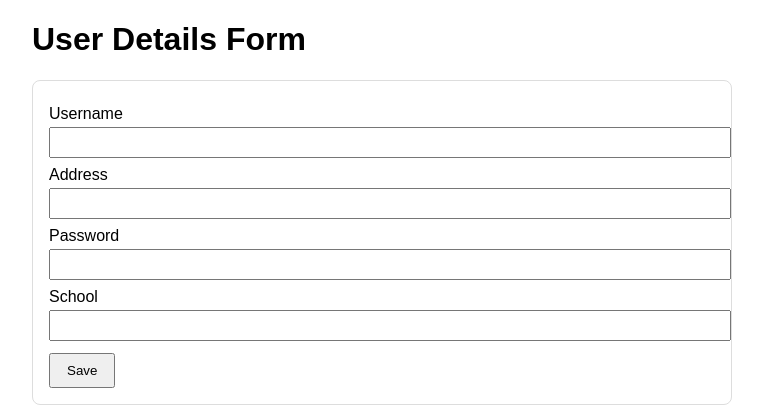
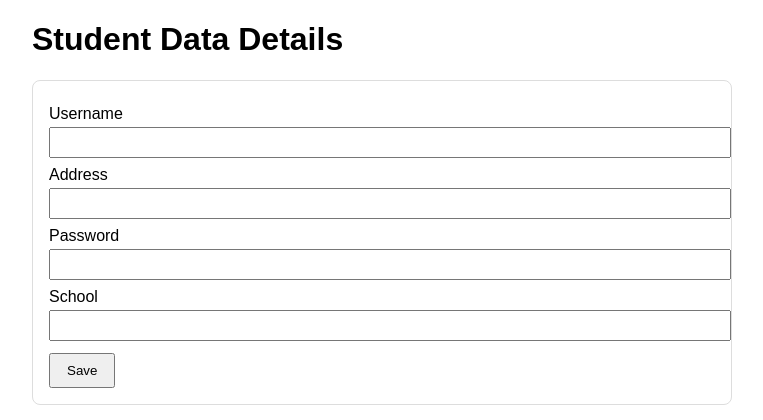
Before and after one commit to SanketNalage/DevOps-Project-Two-Tier-Flask-App-using-AWS, a Flask app: page / in a window 1280 px wide. Shown: the top 420 px of the page, without its empty margins (258-1021 px from the left). Run offline with Flask 3, Linux system fonts and the light colour scheme; data that the repository does not hold is empty.

Commit message:
Adding the project file

```diff
--- a/templates/index.html
+++ b/templates/index.html
@@ -3,7 +3,7 @@
 
 <head>
     <meta charset="UTF-8">
-    <title>Two-Tier Flask App – User Details</title>
+    <title>Student Data Details</title>
     <style>
         body {
             font-family: Arial, sans-serif;
@@ -72,7 +72,7 @@
 </head>
 
 <body>
-    <h1>User Details Form</h1>
+    <h1>Student Data Details</h1>
 
     <div class="messages">
         {% with messages = get_flashed_messages(with_categories=true) %} {% if messages %} {% for category, msg in messages %}
```
